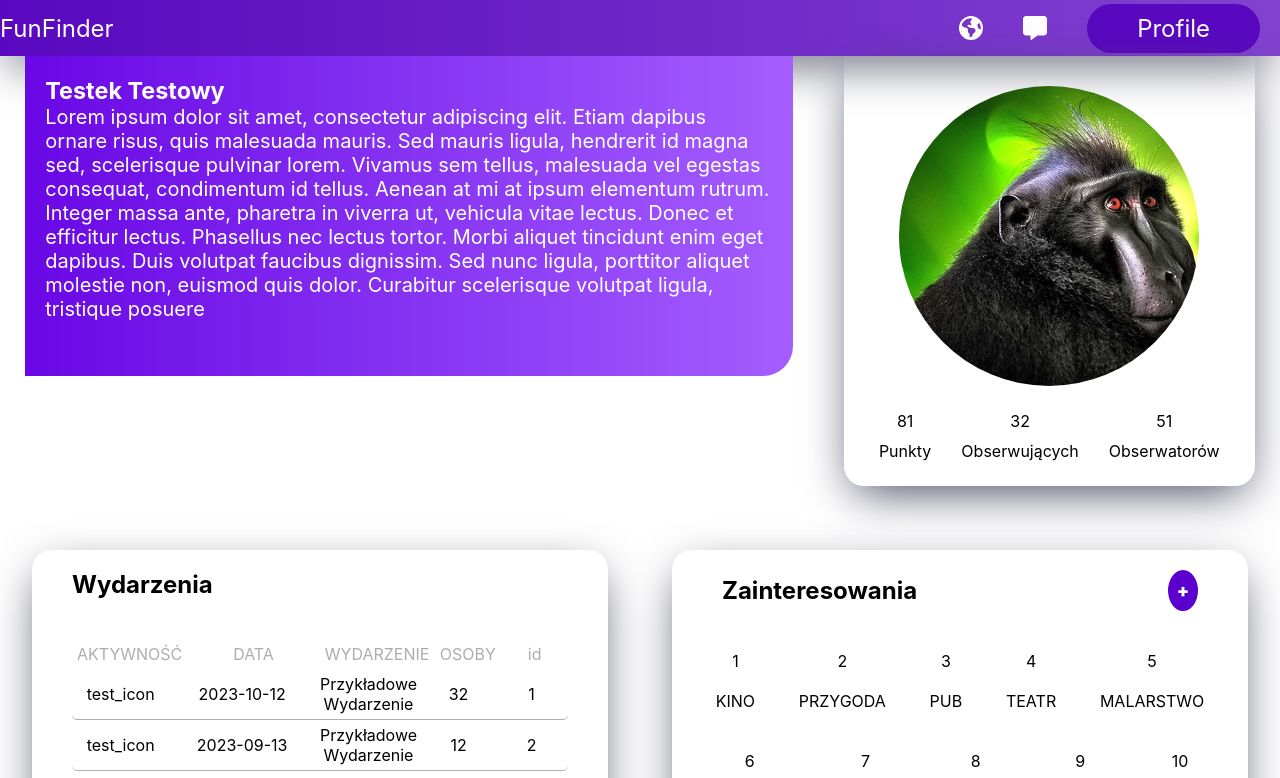
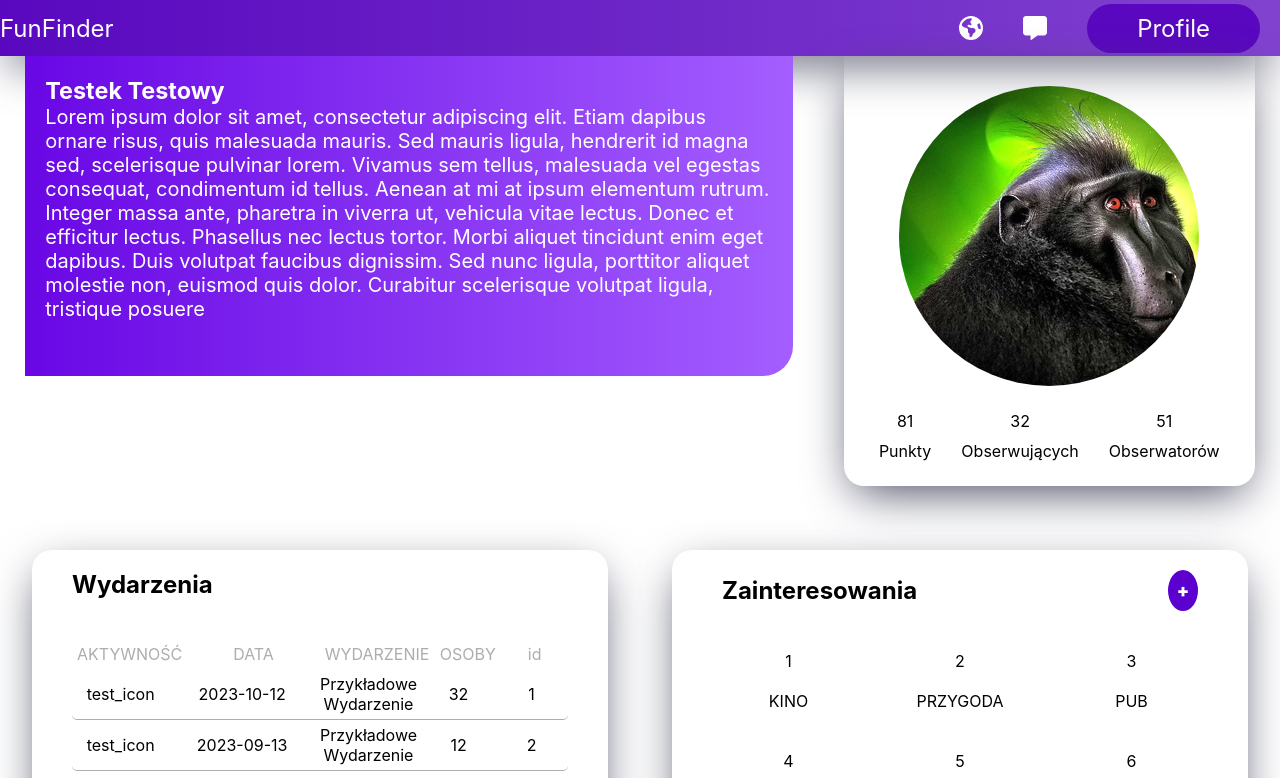
Before and after one commit to Lukang11/Inzynierka, a React (Create React App) app in the folder fun-finder-frontend/: page /profile in a window 1280 px wide. Shown: the top 778 px of the page. Built offline with nearby package versions, Linux system fonts and the light colour scheme.

Commit message:
Making hobbies more buety with help of css

```diff
--- a/fun-finder-frontend/src/Components/ProfilePage/ProfileComponents/ProfileHobbies/ProfileHobbies.css
+++ b/fun-finder-frontend/src/Components/ProfilePage/ProfileComponents/ProfileHobbies/ProfileHobbies.css
@@ -51,6 +51,8 @@
   align-items: center;
   padding: 10px;
   flex-basis: 10%;
+  height: 100px;
+  min-width: 150px;
 }
 .hobbies-second-row {
   padding: 20px;
```
